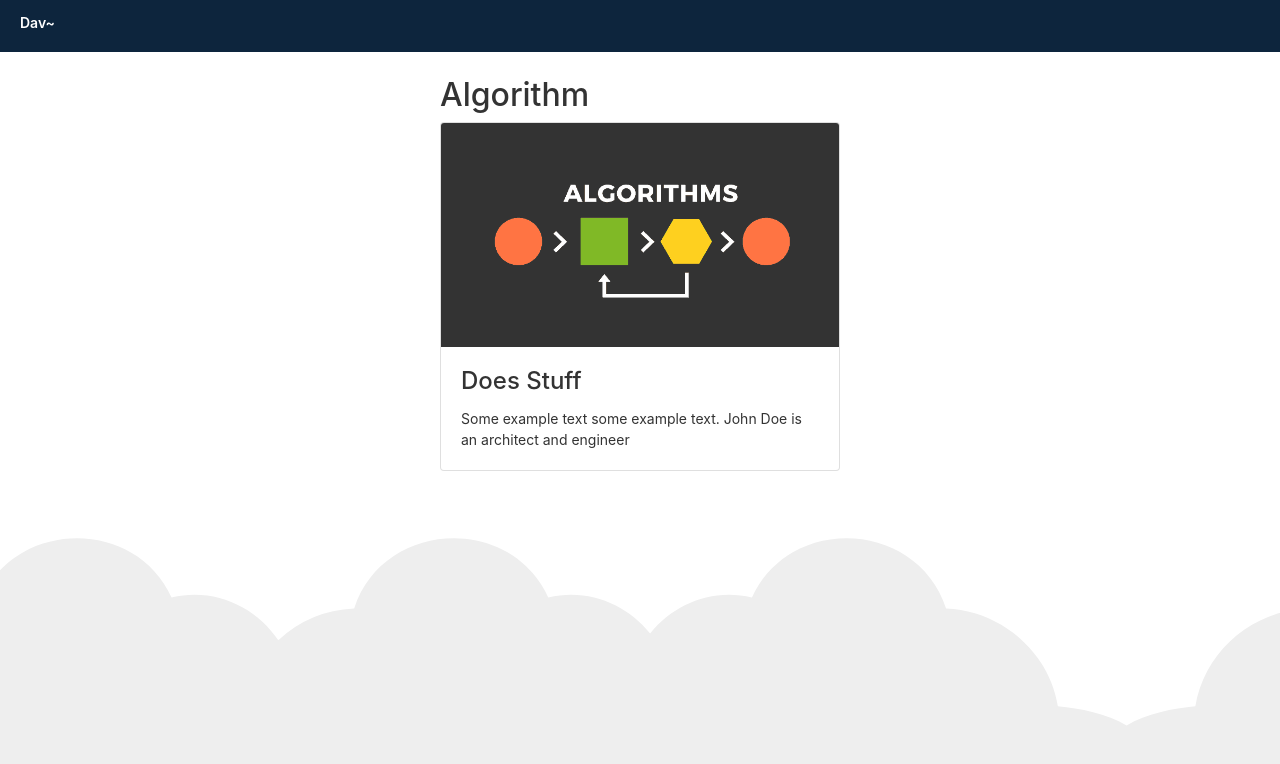
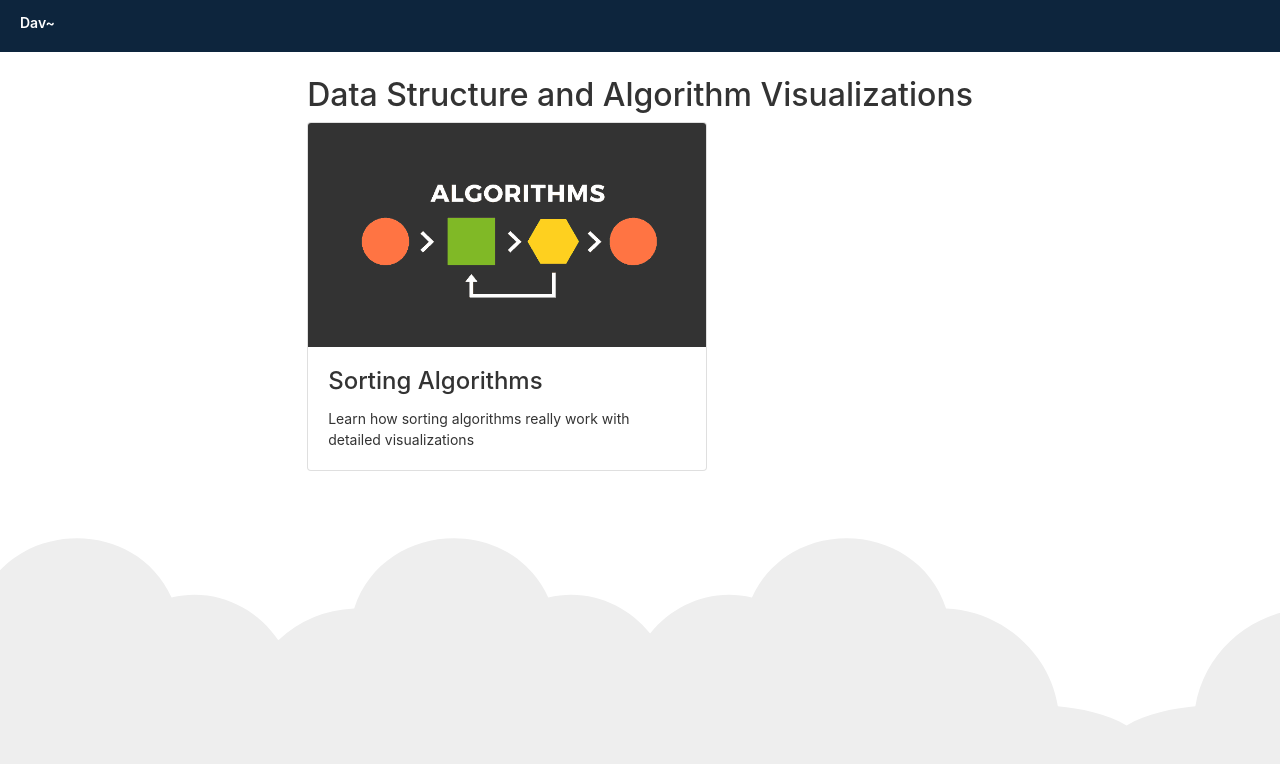
Before and after one commit to NabeelAfsarDev/DAv, an Angular app in the folder webui/: page /menu in a window 1280 px wide. Shown: the top 764 px of the page. Built offline with nearby package versions, Linux system fonts and the light colour scheme; no server answers.

Commit message:
changed the wording in the menu body

```diff
--- a/webui/src/app/menu-body/menu-body.component.html
+++ b/webui/src/app/menu-body/menu-body.component.html
@@ -1,11 +1,11 @@
 <div>
     <div class="container">
-        <h2>Algorithm</h2>
+        <h2>Data Structure and Algorithm Visualizations</h2>
         <div class="card" style="width:400px">
           <img class="card-img-top" src="../../assets/images/algorithms.png" alt="Card image" style="width:100%">
           <div class="card-body">
-            <h4 class="card-title">Does Stuff</h4>
-            <p class="card-text">Some example text some example text. John Doe is an architect and engineer</p>
+            <h4 class="card-title">Sorting Algorithms</h4>
+            <p class="card-text">Learn how sorting algorithms really work with detailed visualizations</p>
           </div>
         </div>
         <br>
```
